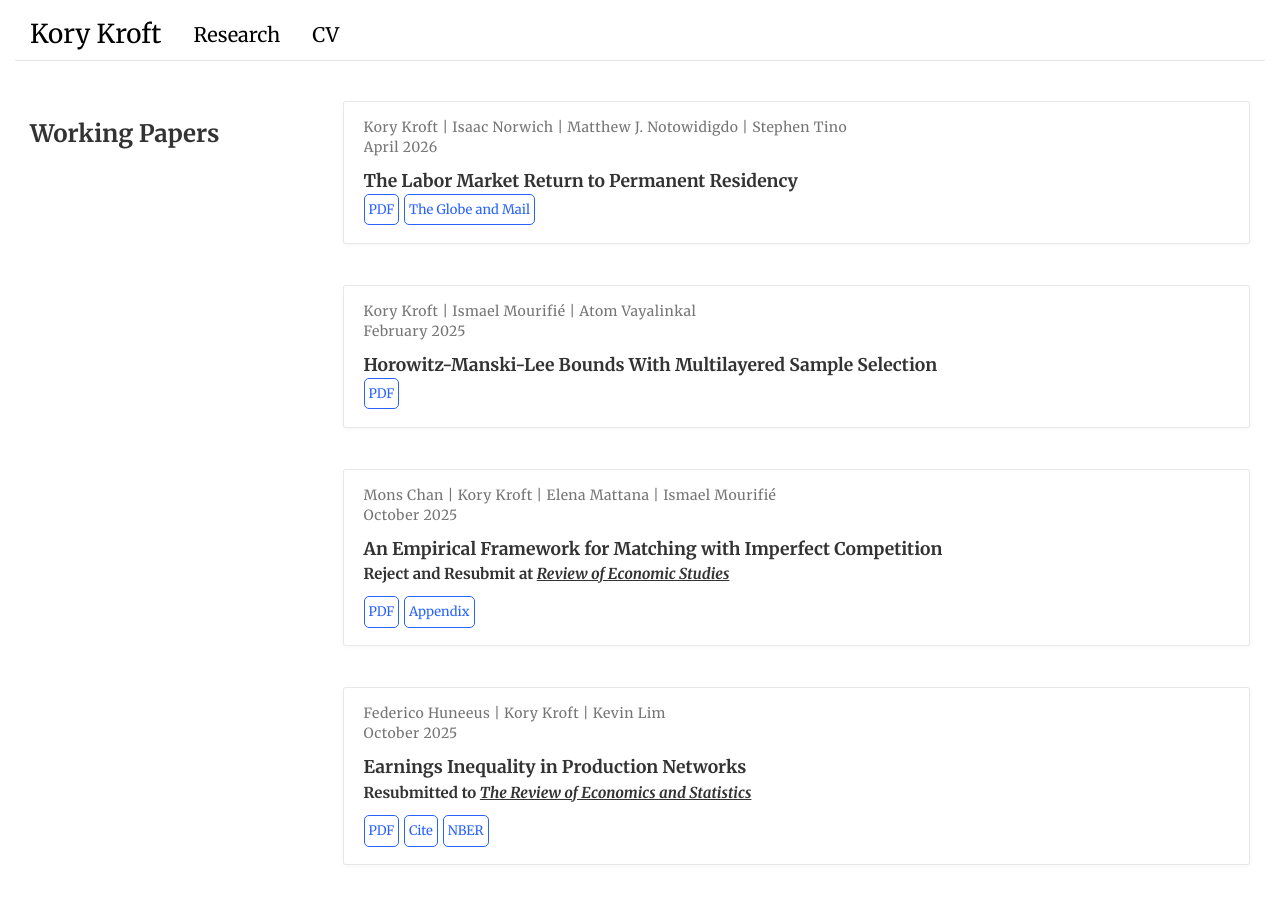
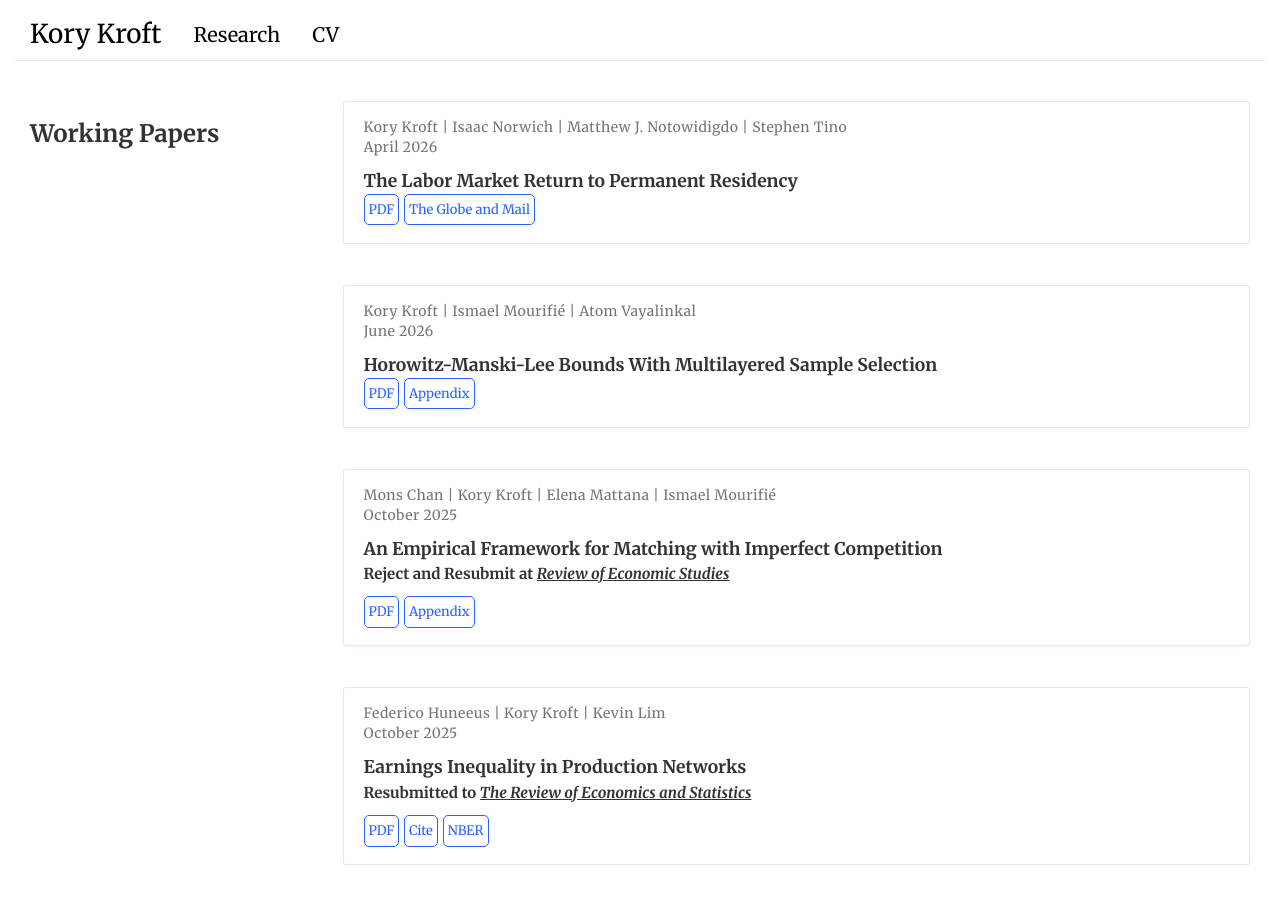
Before and after one commit to korykroft/korykroft.github.io, a Jekyll site: the page built from research/index.html, in a window 1280 px wide and 900 px high. Built offline with Jekyll 4.4.1, drawn with Linux system fonts in a browser that asks for light colours.

Commit message:
Update index.html

```diff
--- a/research/index.html
+++ b/research/index.html
@@ -42,13 +42,14 @@
       <div>
         <span>Kory Kroft</span> | <span>Ismael Mourifié</span>  | <span>Atom Vayalinkal</span>
       </div>
-      <span class="article-date">February 2025</span>
+      <span class="article-date">June 2026</span>
     </div>
     <h3 class="article-title mb-1 mt-3">Horowitz-Manski-Lee Bounds With Multilayered Sample Selection</h3>
     <div class="article-style">
     </div>
     <div class="btn-links">
-      <a class="btn btn-outline-primary my-1 mr-1 btn-sm" href="/files/Generalized_Lee_Bounds_Feb5.pdf" target="_blank" rel="noopener">PDF</a>
+      <a class="btn btn-outline-primary my-1 mr-1 btn-sm" href="/files/KMV_MAIN_06032026.pdf" target="_blank" rel="noopener">PDF</a>
+      <a class="btn btn-outline-primary my-1 mr-1 btn-sm" href="/files/KMV_APPENDIX_06032026.pdf" target="_blank" rel="noopener">Appendix</a>
 
      </div>
    </div>
```
